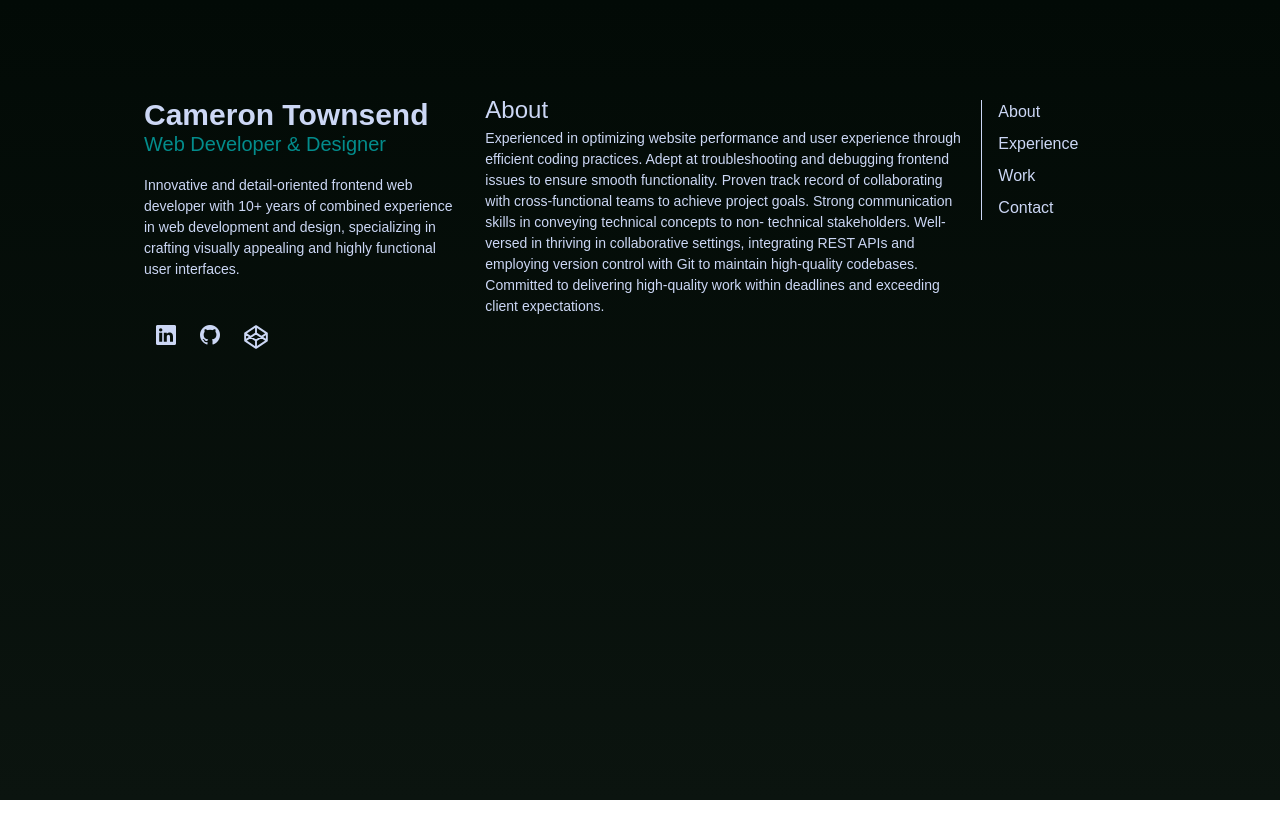
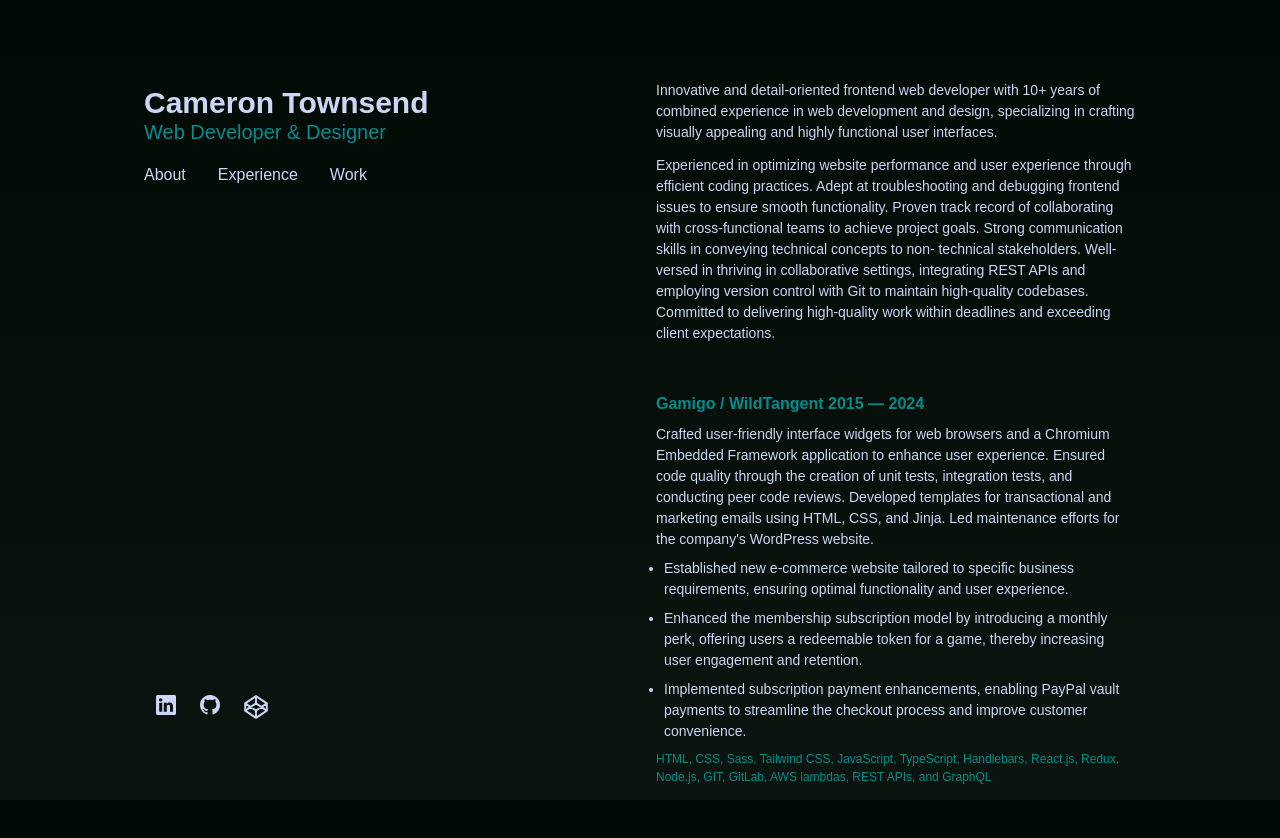
Before and after one commit to goldcam/portfolio-site, a React (Create React App) app: page / in a window 1280 px wide. Shown: the top 838 px of the page. Before the commit the page ends 800 px from the top, so only its background shows below. Built offline with nearby package versions, Linux system fonts and the light colour scheme.

Commit message:
change layout and fix buggy nav

```diff
--- a/public/index.html
+++ b/public/index.html
@@ -18,7 +18,7 @@
 
     <title>Cameron Townsend Portfolio</title>
   </head>
-  <body class="backgraound text-whiteish font-normal ">
+  <body class="background text-whiteish font-normal ">
     <noscript>You need to enable JavaScript to run this app.</noscript>
     <div id="root" class="m-3"></div>
   </body>
--- a/src/App.tsx
+++ b/src/App.tsx
@@ -2,6 +2,7 @@ import  { PureComponent, ComponentType } from 'react';
 
 
 import AboutComponent from './pages/about';
+import ExperienceComponent from './pages/experience';
 
 export interface AppComponentProps {
   Header:ComponentType;
@@ -26,10 +27,10 @@ export class AppComponent extends PureComponent<AppComponentProps> {
     <>
       <div className="lg:flex lg:justify-between max-w-screen-lg mx-auto">
         <Header />
-        <main className='flex pt-20 lg:w-3/6 lg:py-20 px-4'>
+        <main className='flex flex-col pt-20 lg:w-3/6 lg:py-20 px-4'>
             <AboutComponent />
+            <ExperienceComponent />
         </main>
-        <Nav />
       </div>
       {/* <Footer /> */}
     </>
--- a/src/components/header/index.tsx
+++ b/src/components/header/index.tsx
@@ -1,4 +1,6 @@
 import  { PureComponent, } from 'react';
+// import Nav
+
 
 import Name from '../name';
 import SocialLinks from '../socialLinks';
--- a/src/components/name/index.tsx
+++ b/src/components/name/index.tsx
@@ -1,11 +1,17 @@
+import Nav from '../nav';
 
-function Name() {
+
+const  Name = () =>  {
     return (
-        <>
-            <h1 className="text-whiteish font-black text-3xl">Cameron Townsend</h1>
-            <h2 className="text-teal font-light -mt-2 font-montserrat text-xl">Web Developer & Designer</h2>
-            <p className="font-montserrat text-whiteish text-sm mt-4">Innovative and detail-oriented frontend web developer with 10+ years of combined experience in web development and design, specializing in crafting visually appealing and highly functional user interfaces.</p>
-        </>
+        <div>
+                <h1 className="text-whiteish font-black text-3xl">Cameron Townsend</h1>
+                <h2 className="text-teal font-light -mt-2 font-montserrat text-xl">Web Developer & Designer</h2>
+                {/* <p className="font-montserrat text-whiteish text-sm mt-4"></p> */}
+                <Nav />
+
+
+        </div>
+
     );
   }
 
--- a/src/components/nav/index.tsx
+++ b/src/components/nav/index.tsx
@@ -5,7 +5,7 @@ export enum NavItems {
     About = 'about',
     Experience= 'experience',
     Work = 'work',
-    Contact = 'contact',
+    // Contact = 'contact',
 }
 
 export interface NavProps {
@@ -33,27 +33,23 @@ export class NavComponent extends PureComponent<NavProps, NavState> {
         this.setState({active:anchorId});
     }
 
-    hadleClick(evt:React.MouseEvent<HTMLSpanElement>, item:string) {
+    hadleClick(_evt:React.MouseEvent<HTMLSpanElement>, item:string) {
         // evt.stopPropagation();
         // evt.preventDefault();
-        this.setState({active:item});
+        this.setState({active:item.toLocaleLowerCase()});
     }
 
 
     render () {
         // const {NavItems} = this.props;
         const navItems = Object.keys(NavItems);
-        const {active} = this.state
+        const {active} = this.state;
         return (
-            <nav className="nav pt-20 lg:w-1/6 lg:py-20 ">
-            <ul className='border-l border-whiteish'>
-
-           { navItems.map((item, key) =>  (<li key={key} className={`navListItem ${item === active ? 'active' : '' }`}>
-                    <a href={`#${item}`} className='link' onClick={(e) => this.hadleClick(e, item)}>{item}</a>
+            <nav className="nav pt-2">
+            <ul className='flex'>
+                    {navItems.map((item, key) => (<li key={key} className={`navListItem ${item.toLocaleLowerCase() === active ? 'active' : '' }`}>
+                    <a href={`#${item.toLocaleLowerCase()}`} className='link' onClick={(e) => this.hadleClick(e, item)}>{item}</a>
                 </li>))}
-                {/* <li className='navListItem'>
-                    <a className='link'>Resume</a>
-                </li> */}
             </ul>
         </nav>
         )
--- a/src/index.css
+++ b/src/index.css
@@ -5,43 +5,28 @@
 @tailwind utilities;
 
 @layer components {
+    #root{
+        @apply m-0;
+    }
     .navListItem {
-        @apply list-none;
-        @apply mx-4;
-        @apply my-2;
-        @apply font-montserrat;
-        @apply font-normal;
-        @apply transition-all;
-        @apply ease-in-out;
-        @apply duration-700;
+        @apply list-none mx-4 my-2 font-montserrat font-normal;
     }
-    /* .navListItem:first-child {
+    .navListItem:first-child {
         @apply ml-0;
-    } */
+    }
     .link {
-        @apply transition-all;
-        @apply ease-in-out;
-        @apply duration-300;
+        @apply transition-colors ease-in duration-300;
     }
     .link:hover, .active{
        @apply text-teal;
     }
-    .active {
-        @apply ml-8;
-        @apply mr-4;
-    }
-
     .link svg {
         @apply inline;
     }
     .socialLinks {
-        @apply list-none;
-        @apply inline;
-        @apply m-3;
-        @apply text-whiteish;
-        @apply text-xl
+        @apply list-none inline m-3 text-whiteish text-xl;
     }
-    .backgraound {
+    .background {
         @apply bg-darkBackground;
         /* background:linear-gradient(180deg, rgba(2,10,6,1) 0%, rgba(25,52,37,1) 87%, rgba(19,54,34,1) 100%); */
         /* background: linear-gradient(180deg, rgba(2,10,6,1) 0%, rgba(25,52,37,1) 87%, rgba(13,42,25,1) 100%); */
@@ -52,8 +37,13 @@
         /* background: linear-gradient(180deg, rgba(2,10,6,1) 57%, rgba(26,42,33,1) 100%); */
 
         background: linear-gradient(180deg, rgba(2,10,6,1) 0%, rgba(11,20,15,1) 100%);
-        @apply bg-no-repeat;
-        @apply bg-fixed;
+        @apply bg-no-repeat bg-fixed;
+    }
+    .bulletList {
+        @apply m-2;
+    }
+    .bulletList li {
+        @apply list-disc my-2 font-montserrat text-whiteish text-sm;
     }
 
 
--- a/src/pages/about/index.tsx
+++ b/src/pages/about/index.tsx
@@ -4,11 +4,13 @@ import  { PureComponent, } from 'react';
 export class AboutComponent extends PureComponent {
     render () {
         return (
-        <section>
-            <h3 className='text-2xl'>About</h3>
-            <p className='font-montserrat text-whiteish text-sm'>
-                Experienced in optimizing website performance and user experience through efficient coding practices. Adept at troubleshooting and debugging frontend issues to ensure smooth functionality. Proven track record of collaborating with cross-functional teams to achieve project goals. Strong communication skills in conveying technical concepts to non- technical stakeholders. Well-versed in thriving in collaborative settings, integrating REST APIs and employing version control with Git to maintain high-quality codebases. Committed to delivering high-quality work within deadlines and exceeding client expectations.
-            </p>
+        <section className='mb-12' id='about'>
+            {/* <h3 className='text-2xl'>About</h3> */}
+                <p className='block font-montserrat text-whiteish text-sm pb-3'>Innovative and detail-oriented frontend web developer with 10+ years of combined experience in web development and design, specializing in crafting visually appealing and highly functional user interfaces.
+                </p>
+                <p className='block font-montserrat text-whiteish text-sm'>
+                    Experienced in optimizing website performance and user experience through efficient coding practices. Adept at troubleshooting and debugging frontend issues to ensure smooth functionality. Proven track record of collaborating with cross-functional teams to achieve project goals. Strong communication skills in conveying technical concepts to non- technical stakeholders. Well-versed in thriving in collaborative settings, integrating REST APIs and employing version control with Git to maintain high-quality codebases. Committed to delivering high-quality work within deadlines and exceeding client expectations.
+                </p>
         </section>
         )
     }
--- /dev/null
+++ b/src/pages/experience/index.tsx
@@ -0,0 +1,47 @@
+
+
+import  { PureComponent, } from 'react';
+
+
+export class ExperienceComponent extends PureComponent {
+    render () {
+        return (
+        <section className='flex flex-col' id='experience'>
+            {/* <h3 className='text-2xl'>Experience</h3> */}
+            <div>
+                    <h3 className='block pb-2 text-teal font-semibold'>
+                    Gamigo / WildTangent 2015 — 2024
+                </h3>
+                <p className='font-montserrat text-whiteish text-sm'>
+                Crafted user-friendly interface widgets for web browsers and a Chromium Embedded Framework application to enhance user experience. Ensured code quality through the creation of unit tests, integration tests, and conducting peer code reviews. Developed templates for transactional and marketing emails using HTML, CSS, and Jinja. Led maintenance efforts for the company's WordPress website.
+                </p>
+                <ul className='bulletList'>
+                    <li>Established new e-commerce website tailored to specific business requirements, ensuring optimal functionality and user experience.</li>
+                    <li>Enhanced the membership subscription model by introducing a monthly perk, offering users a redeemable token for a game, thereby increasing user engagement and retention.</li>
+                    <li>
+                    Implemented subscription payment enhancements, enabling PayPal vault payments to streamline the checkout process and improve customer convenience.
+                    </li>
+                </ul>
+                <p className='text-xs text-teal'>
+                        HTML, CSS, Sass, Tailwind CSS, JavaScript, TypeScript, Handlebars, React.js, Redux, Node.js, GIT, GitLab, AWS lambdas, REST APIs, and GraphQL
+
+                    </p>
+                <div>
+
+                    {/* <i className="bi bi-filetype-html"></i>
+                    <i className="bi bi-filetype-css"></i>
+                    <i className="bi bi-filetype-scss"></i>
+                    <i className="bi bi-filetype-js"></i>
+                    <i className="bi bi-filetype-tsx"></i>
+                    <i className="bi bi-filetype-jsx"></i>
+                    <i className="bi bi-git"></i> */}
+
+                </div>
+            </div>
+        </section>
+        )
+    }
+}
+
+
+  export default ExperienceComponent;
```
